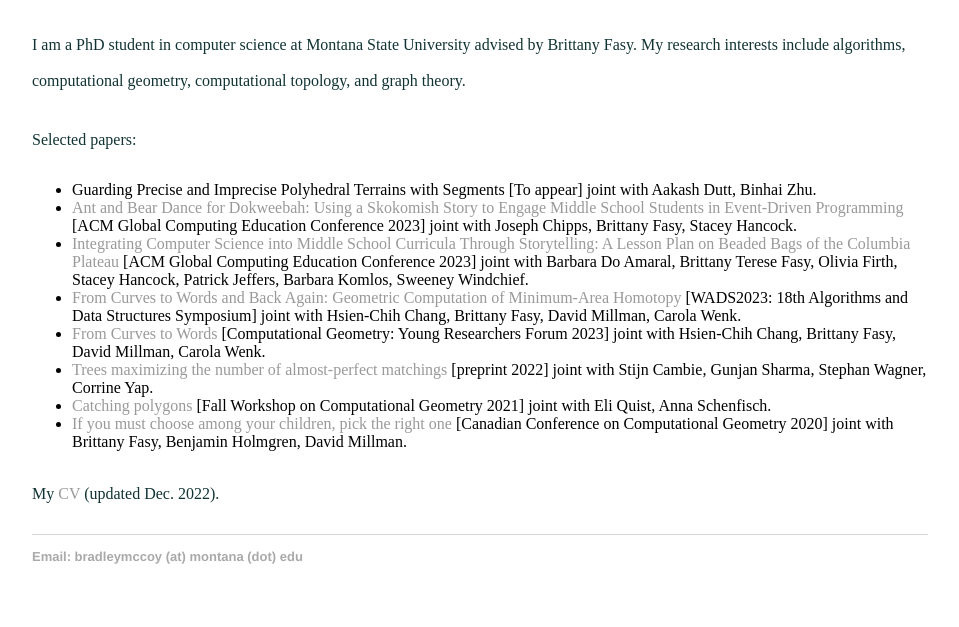
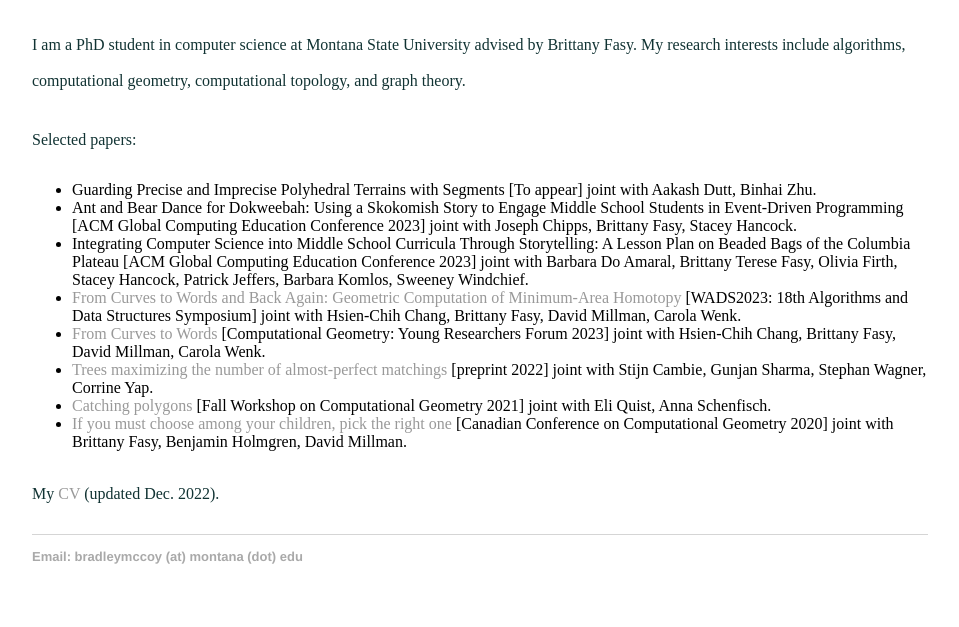
Before and after one commit to Brad-A-M/Brad-A-M.github.io, a Jekyll site: the page built from index.html, in a window 1280 px wide. Shown: the part 419-1046 px from the top of the page, without its empty margins (160-1119 px from the left). Built offline with Jekyll 4.4.1, drawn with Linux system fonts in a browser that asks for light colours; part of the change alters nothing that is shown.

```diff
--- a/index.html
+++ b/index.html
@@ -18,9 +18,9 @@ title: Bradley McCoy
 		Selected papers:
 	<ul>
 		<li> Guarding Precise and Imprecise Polyhedral Terrains with Segments [To appear] joint with Aakash Dutt, Binhai Zhu.</li>
-		<li><a soon> Ant and Bear Dance for Dokweebah: Using a Skokomish Story to Engage Middle School Students in Event-Driven Programming</a> [ACM Global Computing
+		<li> Ant and Bear Dance for Dokweebah: Using a Skokomish Story to Engage Middle School Students in Event-Driven Programming</a> [ACM Global Computing
 Education Conference 2023] joint with Joseph Chipps, Brittany Fasy, Stacey Hancock.</li>
-		<li><a soon> Integrating Computer Science into Middle School Curricula Through Storytelling: A Lesson Plan on Beaded Bags of the Columbia Plateau</a> [ACM Global Computing
+		<li> Integrating Computer Science into Middle School Curricula Through Storytelling: A Lesson Plan on Beaded Bags of the Columbia Plateau</a> [ACM Global Computing
 Education Conference 2023] joint with Barbara Do Amaral, Brittany Terese Fasy, Olivia Firth, Stacey Hancock, Patrick Jeffers, Barbara Komlos, Sweeney Windchief.</li>
 		<li><a href="https://link.springer.com/chapter/10.1007/978-3-031-38906-1_40"> From Curves to Words and Back Again: Geometric Computation of Minimum-Area Homotopy</a> [WADS2023: 18th Algorithms and Data Structures Symposium] joint with Hsien-Chih Chang, Brittany Fasy, David Millman, Carola Wenk.</li>
 		<li><a href="https://arxiv.org/abs/2309.02383"> From Curves to Words</a> [Computational Geometry: Young Researchers Forum 2023] joint with Hsien-Chih Chang, Brittany Fasy, David Millman, Carola Wenk.</li>
```
